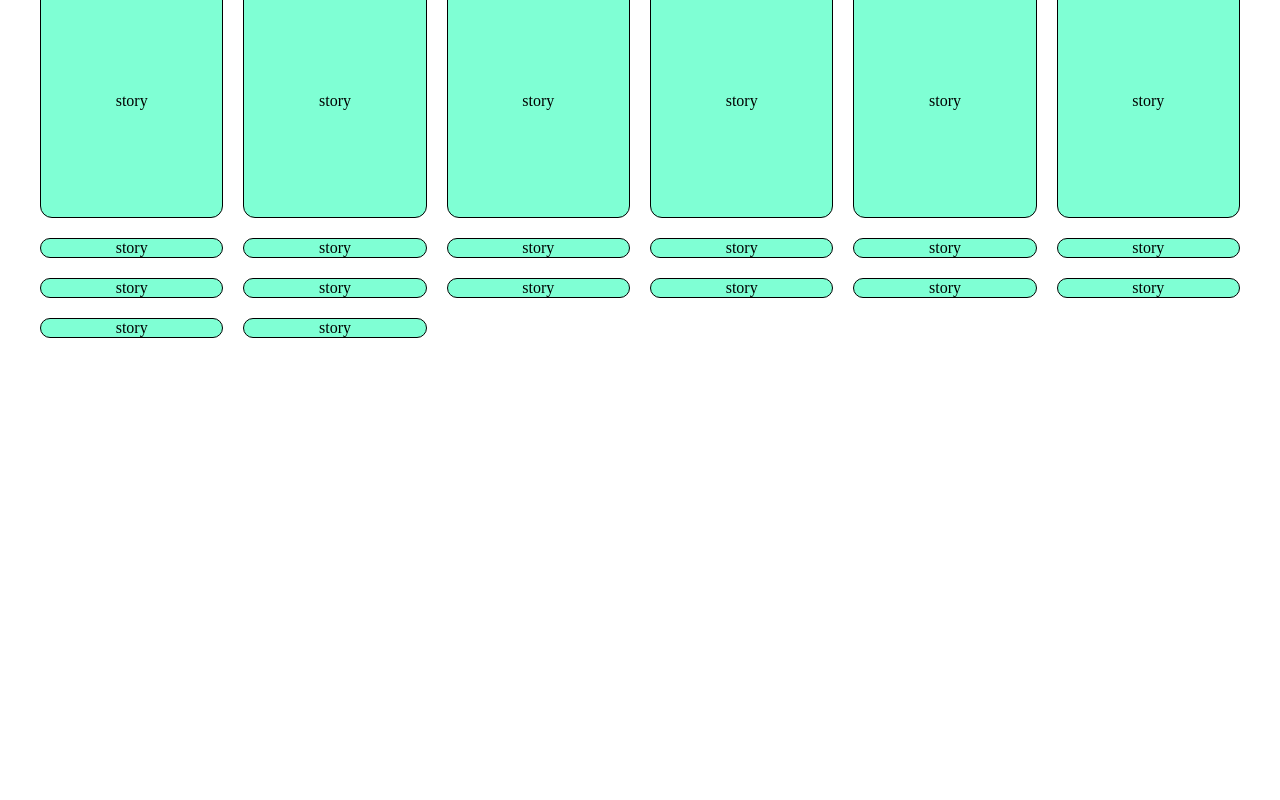
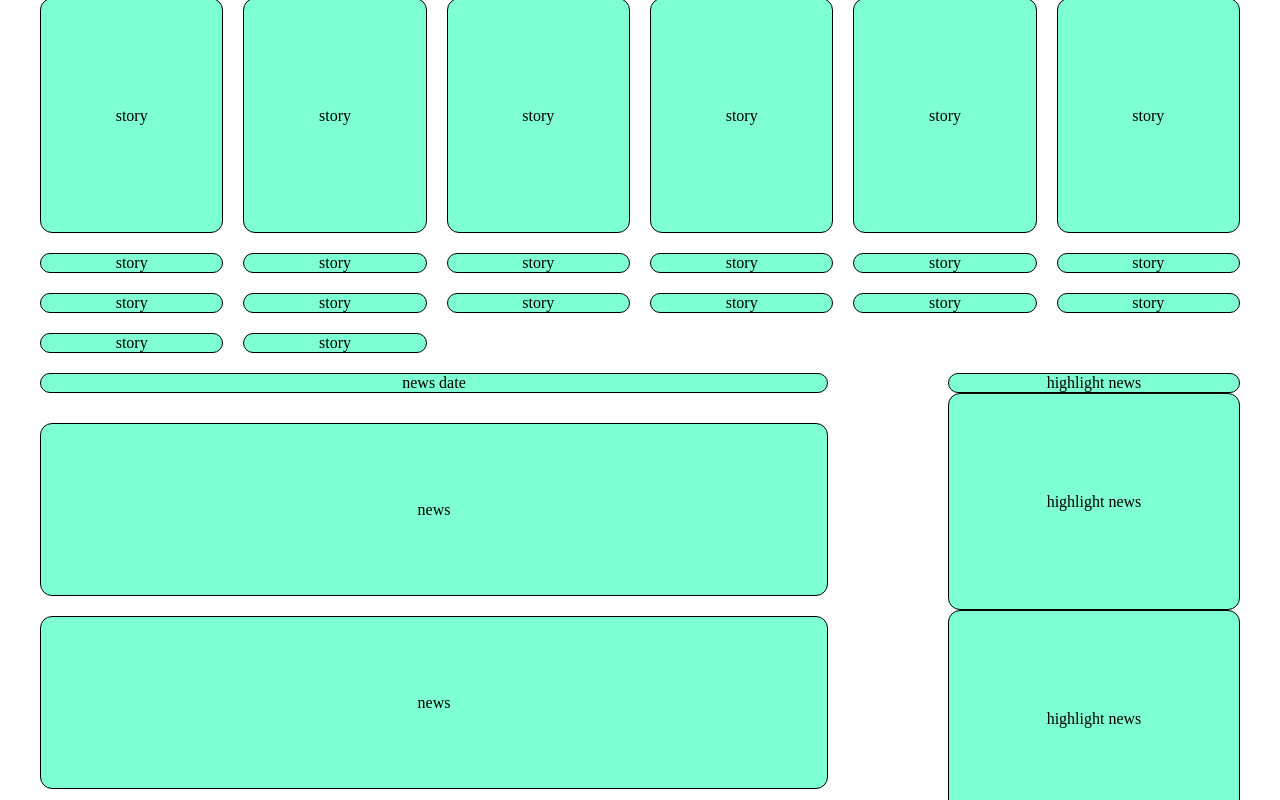
Before and after one commit to toshko487/gogo-clone, a plain HTML site: page index.html in a window 1280 px wide. Shown: the part 852-1652 px from the top of the page. Before the commit the page ends 1190 px from the top, so only its background shows below. Drawn offline with Linux system fonts and the light colour scheme.

Commit message:
update trainnig

```diff
--- a/index.html
+++ b/index.html
@@ -50,6 +50,42 @@
           <div class="story box">story</div>
         </div>
       </section>
+      <section class="news">
+        <div class="news-left">
+          <div class="news-date box">news date</div>
+          <div class="news-items">
+            <div class="news-item box">news</div>
+            <div class="news-item box">news</div>
+            <div class="news-item box">news</div>
+            <div class="news-item box">news</div>
+            <div class="news-item box">news</div>
+            <div class="news-item box">news</div>
+            <div class="news-item box">news</div>
+            <div class="news-item box">news</div>
+            <div class="news-item box">news</div>
+            <div class="news-item box">news</div>
+            <div class="news-item box">news</div>
+            <div class="news-item box">news</div>
+            <div class="news-item box">news</div>
+            <div class="news-item box">news</div>
+            <div class="news-item box">news</div>
+            <div class="news-item box">news</div>
+            <div class="news-item box">news</div>
+            <div class="news-item box">news</div>
+            <div class="news-item box">news</div>
+            <div class="news-item box">news</div>
+          </div>
+        </div>
+        <div class="news-rigth">
+          <div class="highlight-news box">highlight news</div>
+          <div class="highlight-news-items">
+            <div class="highlight-news-item box">highlight news</div>
+            <div class="highlight-news-item box">highlight news</div>
+            <div class="highlight-news-item box">highlight news</div>
+            <div class="highlight-news-item box">highlight news</div>
+          </div>
+        </div>
+      </section>
     </div>
   </body>
 </html>
--- a/style.css
+++ b/style.css
@@ -39,8 +39,8 @@ header {
 .imformation {
   display: flex;
   flex-direction: column;
-  gap: 20px;
-  padding-bottom: 20px;
+  gap: 30px;
+  padding-bottom: 30px;
 }
 .imformation-large-1 {
   height: 330px;
@@ -51,7 +51,7 @@ header {
 .story-section {
   display: flex;
   flex-direction: column;
-  gap: 20px;
+  gap: 15px;
 }
 .story-title {
   height: 30px;
@@ -61,7 +61,30 @@ header {
   gap: 20px;
   grid-template-columns: 1fr 1fr;
   grid-template-rows: 235px;
+  padding-bottom: 20px;
 }
+.news {
+  display: flex;
+  justify-content: space-between;
+}
+.news-left {
+  display: flex;
+  flex-direction: column;
+  gap: 30px;
+  flex: 1;
+}
+.news-items {
+  display: flex;
+  flex-direction: column;
+  gap: 20px;
+}
+.news-item {
+  height: 140px;
+}
+.news-rigth {
+  display: none;
+}
+
 @media (min-width: 640px) {
   .storys {
     grid-template-columns: 1fr 1fr 1fr;
@@ -92,9 +115,21 @@ header {
     display: flex;
     height: 283px;
     justify-content: space-between;
-    gap: 20px;
+    gap: 15px;
   }
   .storys {
     grid-template-columns: 1fr 1fr 1fr 1fr 1fr 1fr;
   }
+  .news-item {
+    height: 171px;
+  }
+  .news-rigth {
+    display: flex;
+    flex-direction: column;
+    padding-left: 120px;
+  }
+  .highlight-news-item {
+    height: 215px;
+    width: 290px;
+  }
 }
```
